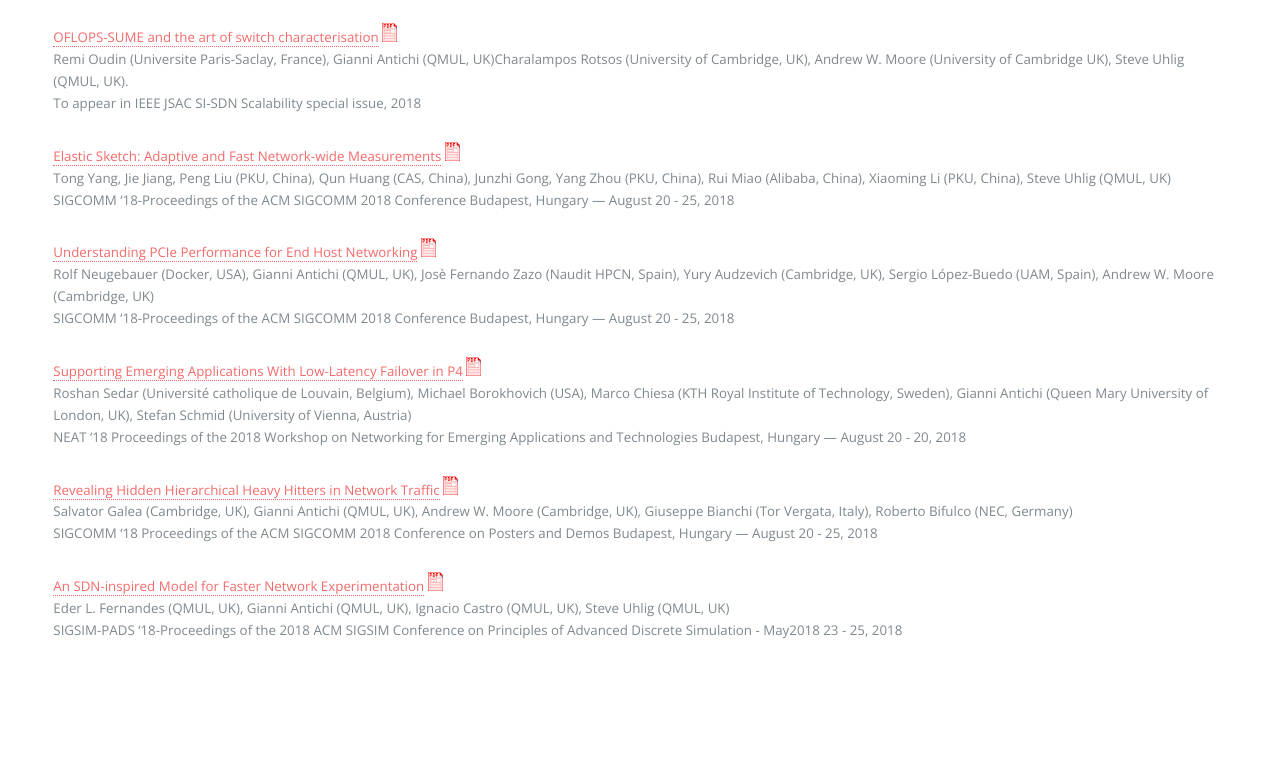
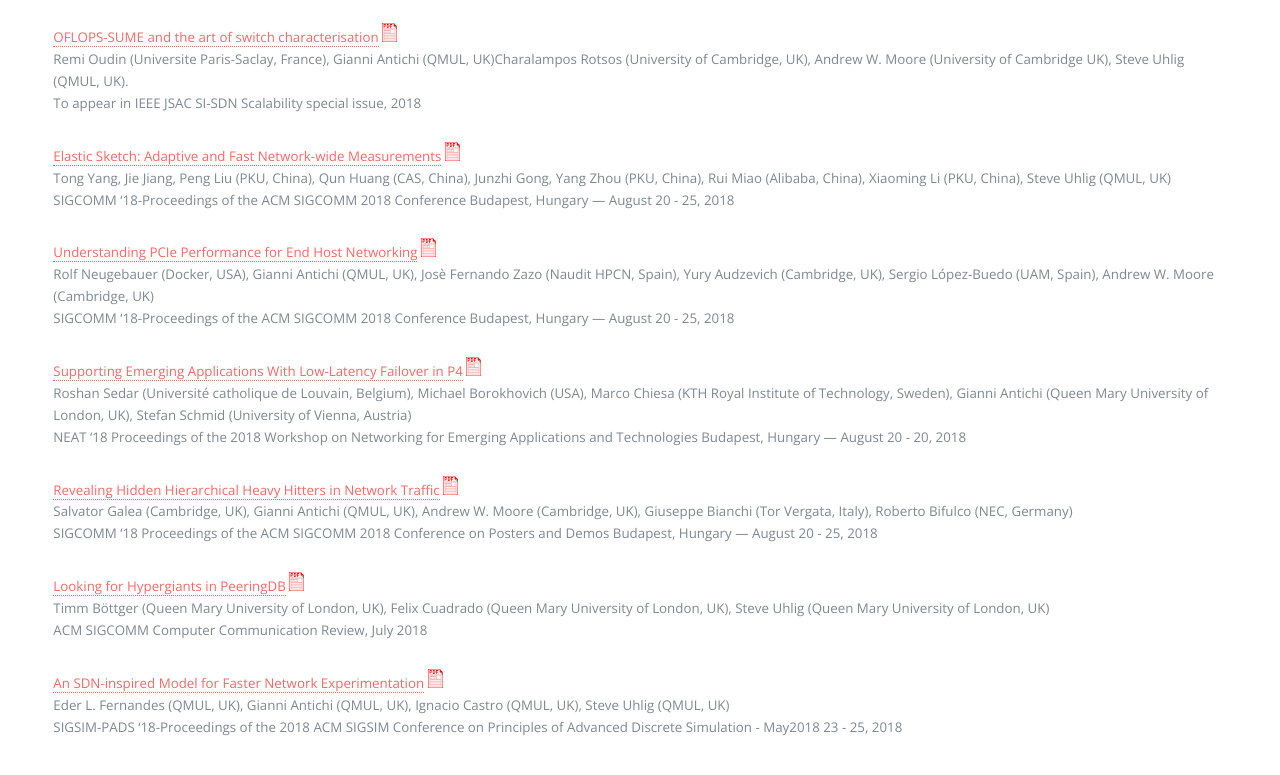
Before and after one commit to earl-project/earl-project.github.io, a plain HTML site: page dissemination.html in a window 1280 px wide. Shown: the part 465-1240 px from the top of the page. Before the commit the page ends 1162 px from the top, so only its background shows below. Drawn offline with nearby package versions, Linux system fonts and the light colour scheme.

Commit message:
Add Looking for Hypergiants in PeeringDB to dissemination

```diff
--- a/dissemination.html
+++ b/dissemination.html
@@ -60,6 +60,10 @@
 <p><a href="/papers/p81-Galea.pdf">Revealing Hidden Hierarchical Heavy Hitters in Network Traffic</a> <img src="/images/pdf-icon.png" alt="drawing" width="15"/><br/>
 Salvator Galea (Cambridge, UK), Gianni Antichi (QMUL, UK), Andrew W. Moore (Cambridge, UK), Giuseppe Bianchi (Tor Vergata, Italy), Roberto Bifulco (NEC, Germany)<br/>
 SIGCOMM &lsquo;18 Proceedings of the ACM SIGCOMM 2018 Conference on Posters and Demos Budapest, Hungary — August 20 - 25, 2018</p>
+
+<p><a href="/papers/hypergiants.pdf">Looking for Hypergiants in PeeringDB</a> <img src="/images/pdf-icon.png" alt="drawing" width="15"/><br/>
+Timm Böttger (Queen Mary University of London, UK), Felix Cuadrado (Queen Mary University of London, UK), Steve Uhlig (Queen Mary University of London, UK)<br/>
+ACM SIGCOMM Computer Communication Review, July 2018</p>
 
 <p><a href="/papers/horse_pads.pdf">An SDN-inspired Model for Faster Network Experimentation</a> <img src="/images/pdf-icon.png" alt="drawing" width="15"/> <br/>
 Eder L. Fernandes (QMUL, UK), Gianni Antichi (QMUL, UK), Ignacio Castro (QMUL, UK), Steve Uhlig (QMUL, UK)<br/>
```
Also changed, not shown: 1 other file.
